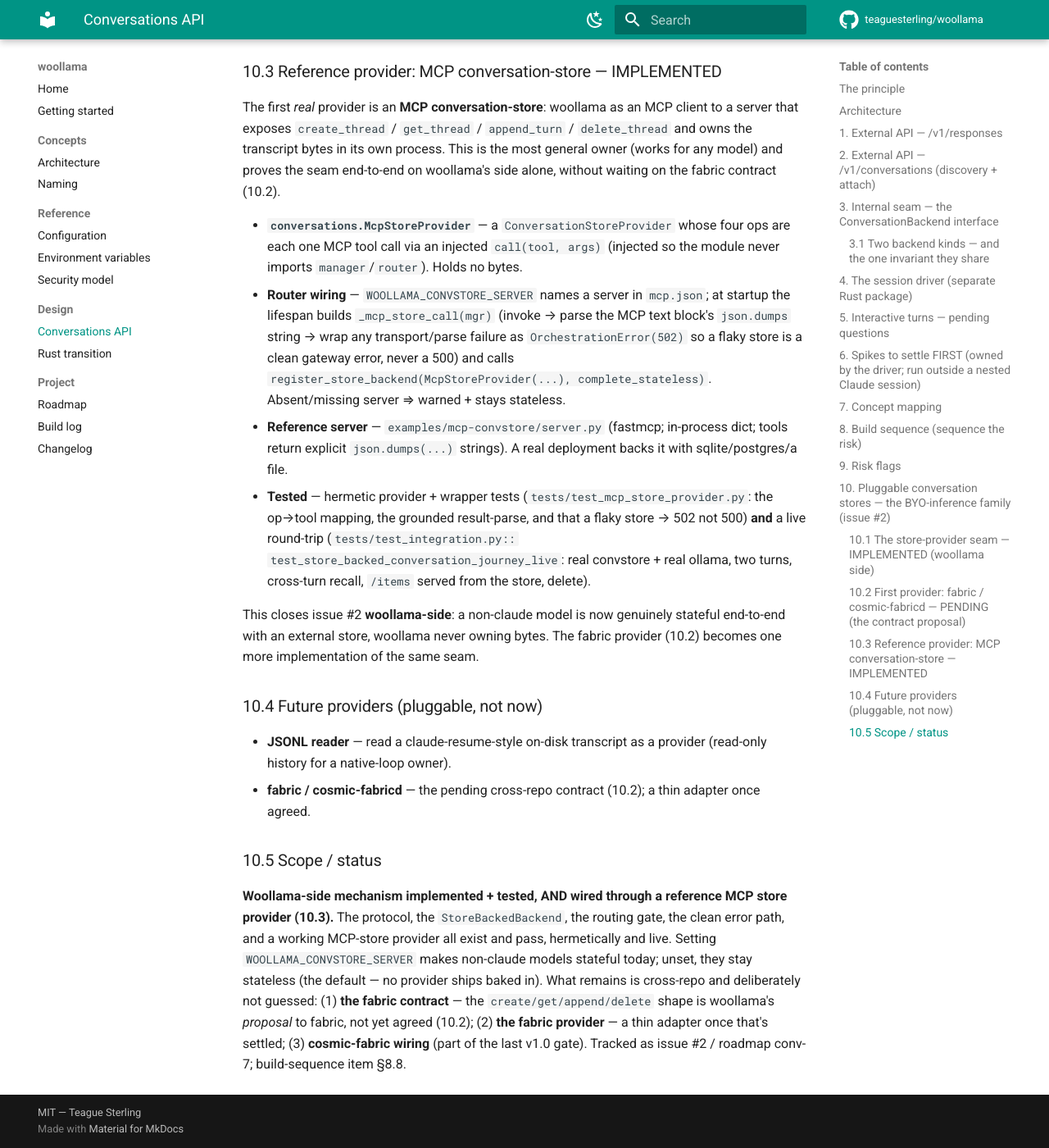
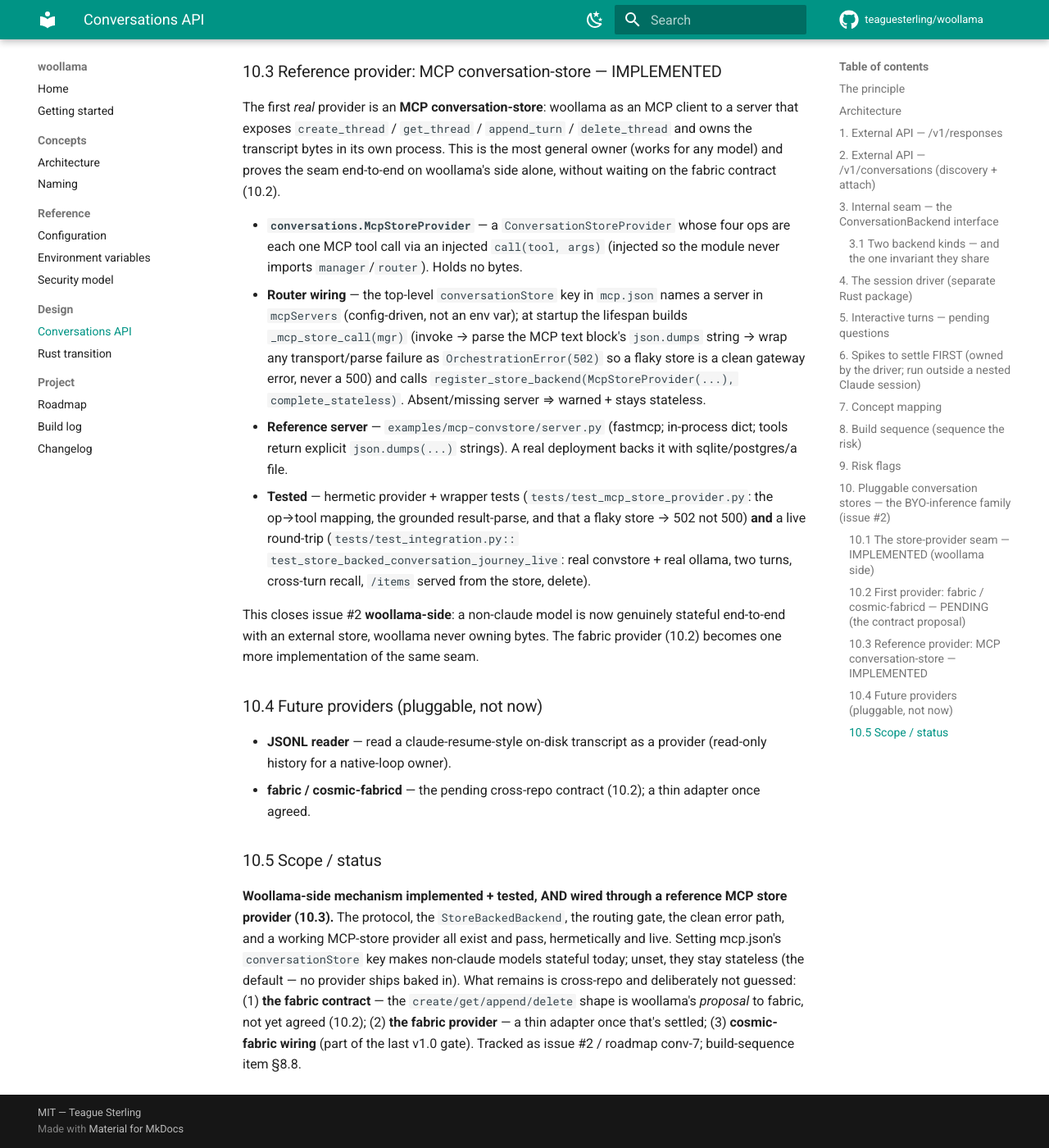
Before and after one commit to teaguesterling/woollama, an MkDocs documentation site: the page built from docs/conversations-api-design.md, in a window 1280 px wide and 1400 px high, scrolled down 11617 px. Shown: the whole window at 82% size. Built offline with MkDocs 1.6.1 and Material for MkDocs 9.7.7, drawn with Linux system fonts in a browser that asks for light colours; comment, search, counter and statistics services are not loaded; some of the changed text lies outside the part shown.

Commit message:
slice: select the conversation store in config, not an env var
Move the convstore selection from $WOOLLAMA_CONVSTORE_SERVER to a top-level
`conversationStore` key in mcp.json (a sibling of `mcpServers` naming one of
its entries) — the wiring now lives with the rest of woollama's file config.

- config.load_conversation_store_name(): reads/validates the mcp.json key
  (must be a string; None ⇒ stateless by default).
- router lifespan: reads it instead of os.environ; drops the now-unused
  `import os`. Same downstream behavior (warn if the named server is absent;
  once wired, every non-claude model becomes stateful).

Tests: 3 hermetic config tests (default None, named, type guard); the live
fixture now writes `conversationStore` in mcp.json instead of setting the env
var. 202 hermetic pass; the live store-backed journey re-verified green; ruff
+ mkdocs --strict clean.

Docs: configuration.md (conversationStore field + example), environment.md
(env-var row replaced with a config pointer), design §10.3/§10.5, roadmap,
example README — all switched to the config key.

```diff
--- a/docs/conversations-api-design.md
+++ b/docs/conversations-api-design.md
@@ -15,7 +15,7 @@ Status at a glance (decisions locked 2026-06-02):
 | conv-9 | streaming `/v1/responses` (Responses SSE) | §1 | shipped |
 | conv-6 | `managed-agents` backend (Anthropic-hosted) | §3.1, §8.7 | shipped |
 | conv-8 | interactive `requires_action` (ask_user) | §5 | shipped |
-| conv-7 | `store-backed` (non-claude) + reference MCP store provider | §3.1, §10 | shipped — wired via `WOOLLAMA_CONVSTORE_SERVER` (fabric provider still pending) |
+| conv-7 | `store-backed` (non-claude) + reference MCP store provider | §3.1, §10 | shipped — wired via mcp.json's `conversationStore` (fabric provider still pending) |
 | conv-5 | duckdb `stored` backend | §8.5 | **reverted** — woollama must never be the store |
 | conv-3/4 | Rust driver + claude-tmux backend | §4, §6 | pending (spike-gated) |
 
@@ -385,9 +385,9 @@ plain terminal before building the claude-tmux backend:
    provider and doing assembly + stateless inference woollama-side.
    `ConversationStoreProvider` protocol + `StoreBackedBackend` + routing gate +
    clean error path shipped and tested; `McpStoreProvider` + the reference
-   `examples/mcp-convstore` server make it live today via
-   `WOOLLAMA_CONVSTORE_SERVER` (hermetic + live round-trip tests). No provider
-   ships baked in, so unset ⇒ non-claude models stay stateless. Decision:
+   `examples/mcp-convstore` server make it live today via mcp.json's
+   `conversationStore` key (hermetic + live round-trip tests). No provider ships
+   baked in, so unset ⇒ non-claude models stay stateless. Decision:
    **provider-agnostic store seam** — fabric / the cosmic-fabricd session daemon
    (its contract still pending, §10.2) becomes one more provider; a JSONL reader
    another. See §10.
@@ -500,12 +500,13 @@ woollama's side alone, without waiting on the fabric contract (10.2).
 - **`conversations.McpStoreProvider`** — a `ConversationStoreProvider` whose four
   ops are each one MCP tool call via an injected `call(tool, args)` (injected so
   the module never imports `manager`/`router`). Holds no bytes.
-- **Router wiring** — `WOOLLAMA_CONVSTORE_SERVER` names a server in `mcp.json`;
-  at startup the lifespan builds `_mcp_store_call(mgr)` (invoke → parse the MCP
-  text block's `json.dumps` string → wrap any transport/parse failure as
-  `OrchestrationError(502)` so a flaky store is a clean gateway error, never a
-  500) and calls `register_store_backend(McpStoreProvider(...),
-  complete_stateless)`. Absent/missing server ⇒ warned + stays stateless.
+- **Router wiring** — the top-level `conversationStore` key in `mcp.json` names a
+  server in `mcpServers` (config-driven, not an env var); at startup the lifespan
+  builds `_mcp_store_call(mgr)` (invoke → parse the MCP text block's `json.dumps`
+  string → wrap any transport/parse failure as `OrchestrationError(502)` so a
+  flaky store is a clean gateway error, never a 500) and calls
+  `register_store_backend(McpStoreProvider(...), complete_stateless)`.
+  Absent/missing server ⇒ warned + stays stateless.
 - **Reference server** — `examples/mcp-convstore/server.py` (fastmcp; in-process
   dict; tools return explicit `json.dumps(...)` strings). A real deployment backs
   it with sqlite/postgres/a file.
@@ -531,9 +532,9 @@ fabric provider (10.2) becomes one more implementation of the same seam.
 **Woollama-side mechanism implemented + tested, AND wired through a reference MCP
 store provider (10.3).** The protocol, the `StoreBackedBackend`, the routing
 gate, the clean error path, and a working MCP-store provider all exist and pass,
-hermetically and live. Setting `WOOLLAMA_CONVSTORE_SERVER` makes non-claude
-models stateful today; unset, they stay stateless (the default — no provider
-ships baked in). What remains is cross-repo and deliberately not guessed: (1)
+hermetically and live. Setting mcp.json's `conversationStore` key makes
+non-claude models stateful today; unset, they stay stateless (the default — no
+provider ships baked in). What remains is cross-repo and deliberately not guessed: (1)
 **the fabric contract** — the `create/get/append/delete` shape is woollama's
 *proposal* to fabric, not yet agreed (10.2); (2) **the fabric provider** — a thin
 adapter once that's settled; (3) **cosmic-fabric wiring** (part of the last v1.0
```
Also changed, not shown: docs/configuration.md (+10 -8 lines), docs/environment.md (+4 -1 lines), docs/roadmap.md (+2 -2 lines), examples/mcp-convstore/README.md (+3 -2 lines), 4 other files.
